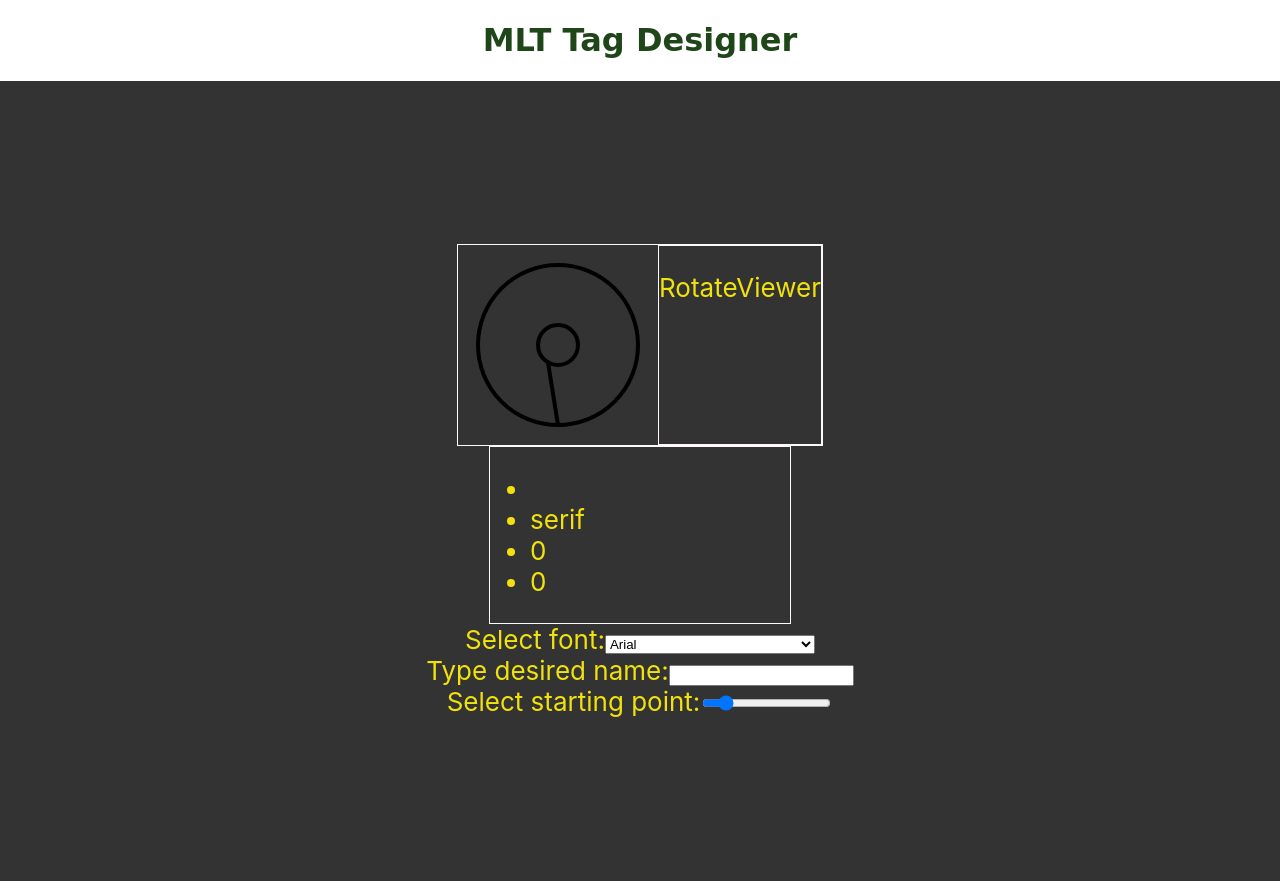
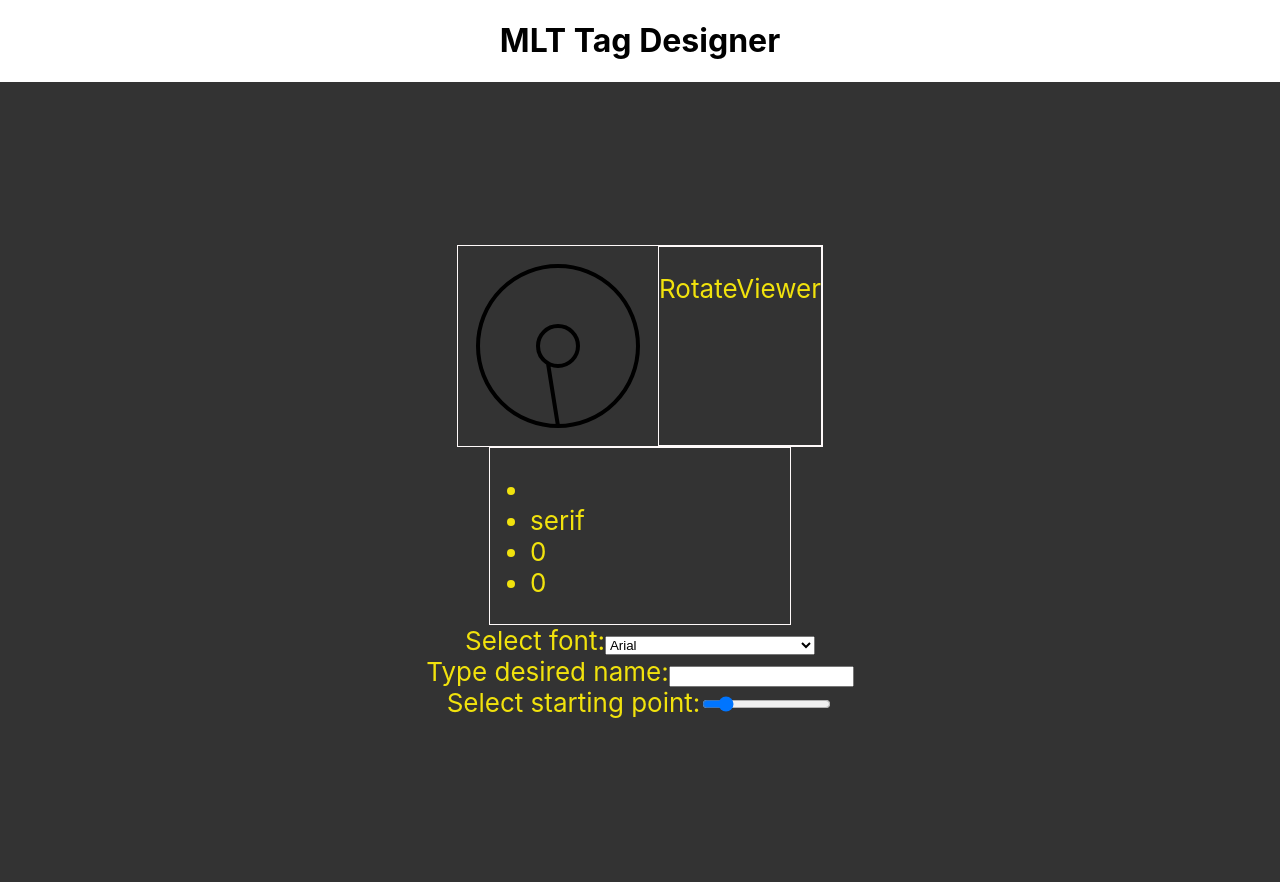
Before and after one commit to leomleao/mlt-tag-designer, a React (Create React App) app: page / in a window 1280 px wide. Built offline with nearby package versions, Linux system fonts and the light colour scheme.

Commit message:
clear style.js

```diff
--- a/src/App.js
+++ b/src/App.js
@@ -2,7 +2,6 @@ import React, { Component } from 'react';
 import './App.css';
 import Tag from './Components/Tag.js';
 import RotateViewer from './Components/RotateViewer.js';
-import { styles } from './styles.js';
 
 /**
  * change the onchange functions to handle...
@@ -28,7 +27,7 @@ class App extends Component {
     return (
       <div className="App">
         <header className="App-header">
-          <h1 style={styles}>MLT Tag Designer</h1>
+          <h1>MLT Tag Designer</h1>
         </header>
         <div className="App-body">
           <div className="disc-preview">
--- a/src/Components/Tag.js
+++ b/src/Components/Tag.js
@@ -66,9 +66,9 @@ const Tag = (props) => {
       console.log('more than i can take');
     }
 
-    var dataURL = canvas.toDataURL();
+    // var dataURL = canvas.toDataURL();
     // console.log(`${dataURL}`);
-    let imageData = ctx.getImageData(0, 0, 200, 200);
+    // let imageData = ctx.getImageData(0, 0, 200, 200);
     // console.log(JSON.stringify(imageData));
   });
 
--- a/src/helpers/fillTextCircle.js
+++ b/src/helpers/fillTextCircle.js
@@ -1,5 +1,4 @@
 /**
- *
  * @param {string} text - The name provided from input
  * @param {number} x - x position in the canvas
  * @param {number} y - y position in the canvas
--- a/src/styles.js
+++ /dev/null
@@ -1,25 +0,0 @@
-const fontFamily = 'Comic Sans MS, Lucida Handwriting, cursive';
-const fontSize = '4em';
-const padding = '45px 0';
-const color = 'green';
-
-const colorPalette = {
-  darkGreen: '#1E4618',
-  green: '#299E34',
-  lightGreen: '#6BE967',
-  whiteGreen: '#AAF9B1',
-  darkOrange: '#452509',
-  orange: '#D06100',
-  ligthOrange: '#FB8824',
-  whiteOrange: '#FFCB9D',
-  darkGrey: '#0E1112',
-  grey: '#25292B',
-  brightGrey: '#4C5255',
-  lightGrey: '#8B9295',
-  whiteGrey: '#E3E8EA',
-};
-
-export const styles = {
-  fontFamily: fontFamily,
-  color: colorPalette.darkGreen,
-};
```
